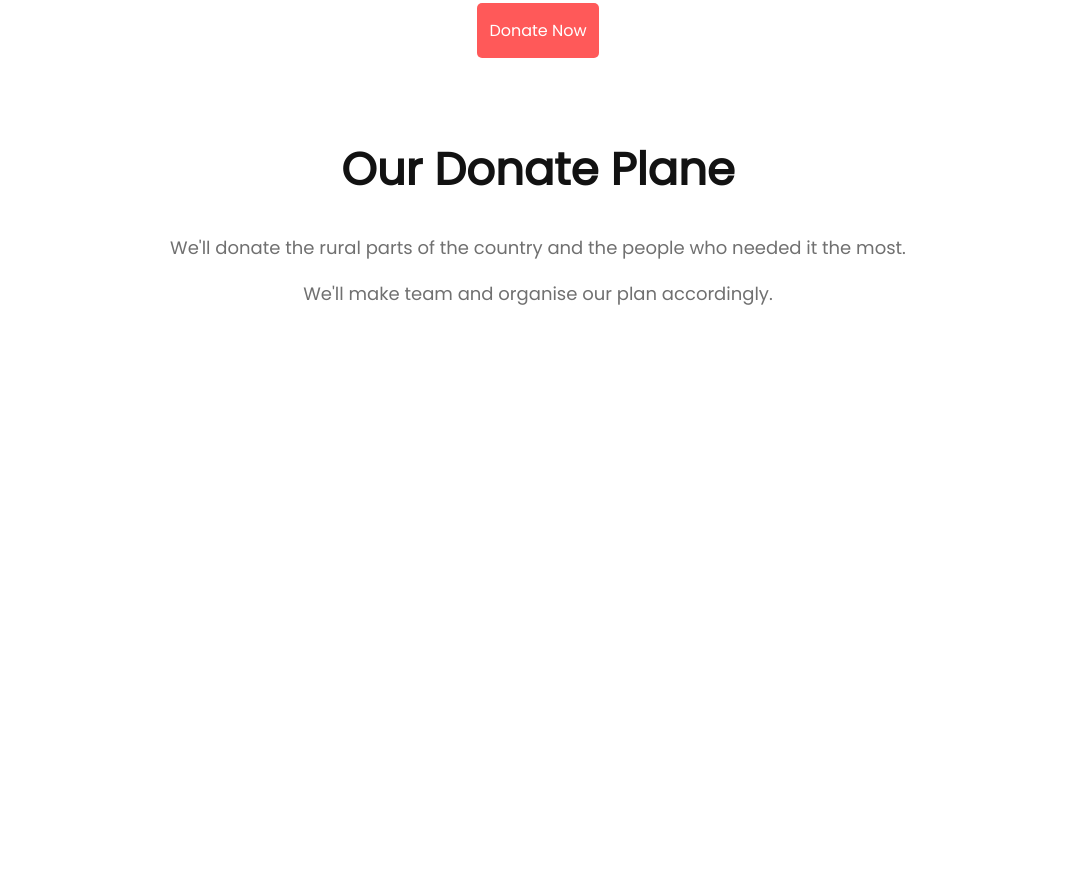
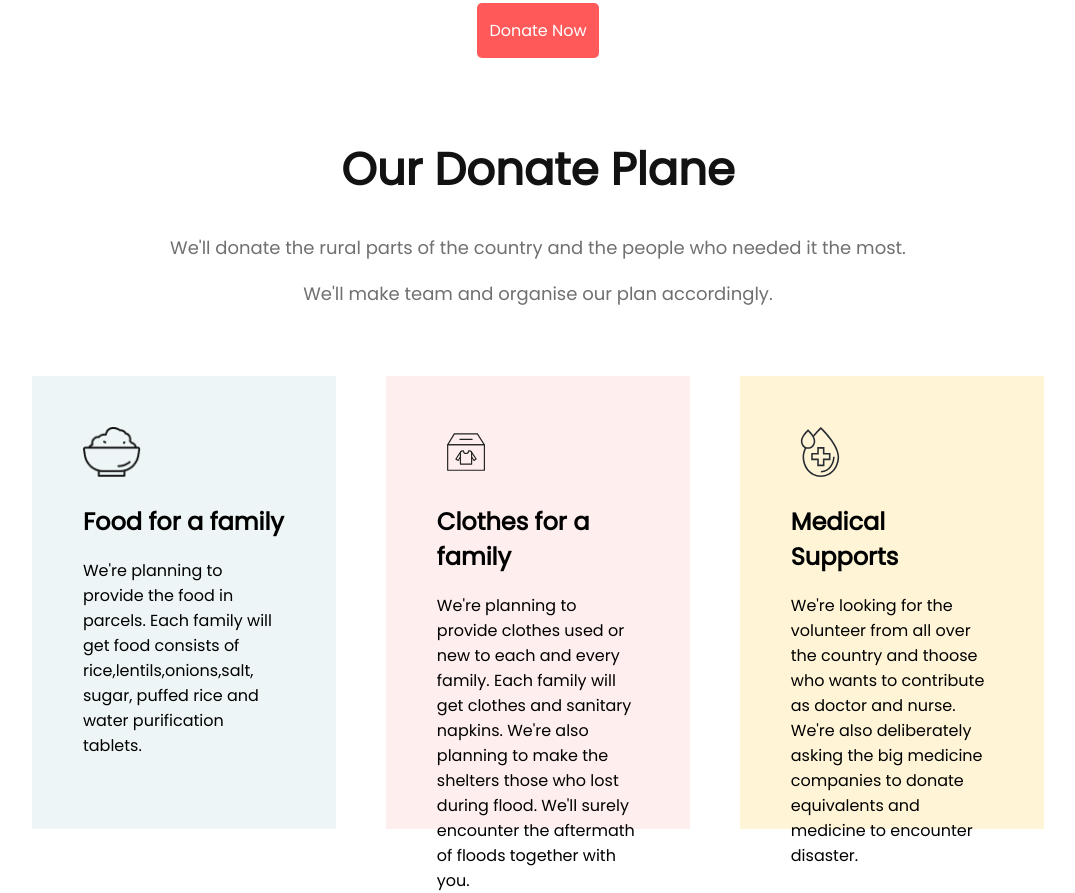
Before and after one commit to HasanMdKamrul/donate-today, a plain HTML site: page index.html in a window 1280 px wide. Shown: the part 1359-2252 px from the top of the page, without its empty margins (102-1177 px from the left). Before the commit the page ends 1685 px from the top, so only its background shows below. Drawn offline with Linux system fonts and the light colour scheme.

Commit message:
card section added

```diff
--- a/css/style.css
+++ b/css/style.css
@@ -123,3 +123,35 @@ input[type="text"] {
   font-size: 18px;
   line-height: 28px;
 }
+
+.card {
+  display: flex;
+  justify-content: center;
+  align-items: center;
+  gap: 5%;
+  padding: 0 10%;
+}
+
+.card-food {
+  width: 360px;
+  height: 352px;
+  padding: 5%;
+  margin-top: 50px;
+}
+
+.card-food img {
+  width: 58.13px;
+  height: 49.77px;
+}
+
+#card-one {
+  background-color: rgba(79, 157, 166, 0.1);
+}
+
+#card-two {
+  background-color: rgba(255, 89, 89, 0.1);
+}
+
+#card-three {
+  background-color: #fff4d6;
+}
--- a/index.html
+++ b/index.html
@@ -70,5 +70,36 @@
       </p>
       <p>We'll make team and organise our plan accordingly.</p>
     </section>
+    <section class="card">
+      <div id="card-one" class="card-food">
+        <img src="./icons/food.png" alt="food-icon" />
+        <h2>Food for a family</h2>
+        <p>
+          We're planning to provide the food in parcels. Each family will get
+          food consists of rice,lentils,onions,salt, sugar, puffed rice and
+          water purification tablets.
+        </p>
+      </div>
+      <div id="card-two" class="card-food">
+        <img src="./icons/clothes.svg" alt="food-icon" />
+        <h2>Clothes for a family</h2>
+        <p>
+          We're planning to provide clothes used or new to each and every
+          family. Each family will get clothes and sanitary napkins. We're also
+          planning to make the shelters those who lost during flood. We'll
+          surely encounter the aftermath of floods together with you.
+        </p>
+      </div>
+      <div id="card-three" class="card-food">
+        <img src="./icons/blood.svg" alt="food-icon" />
+        <h2>Medical Supports</h2>
+        <p>
+          We're looking for the volunteer from all over the country and thoose
+          who wants to contribute as doctor and nurse. We're also deliberately
+          asking the big medicine companies to donate equivalents and medicine
+          to encounter disaster.
+        </p>
+      </div>
+    </section>
   </body>
 </html>
```
